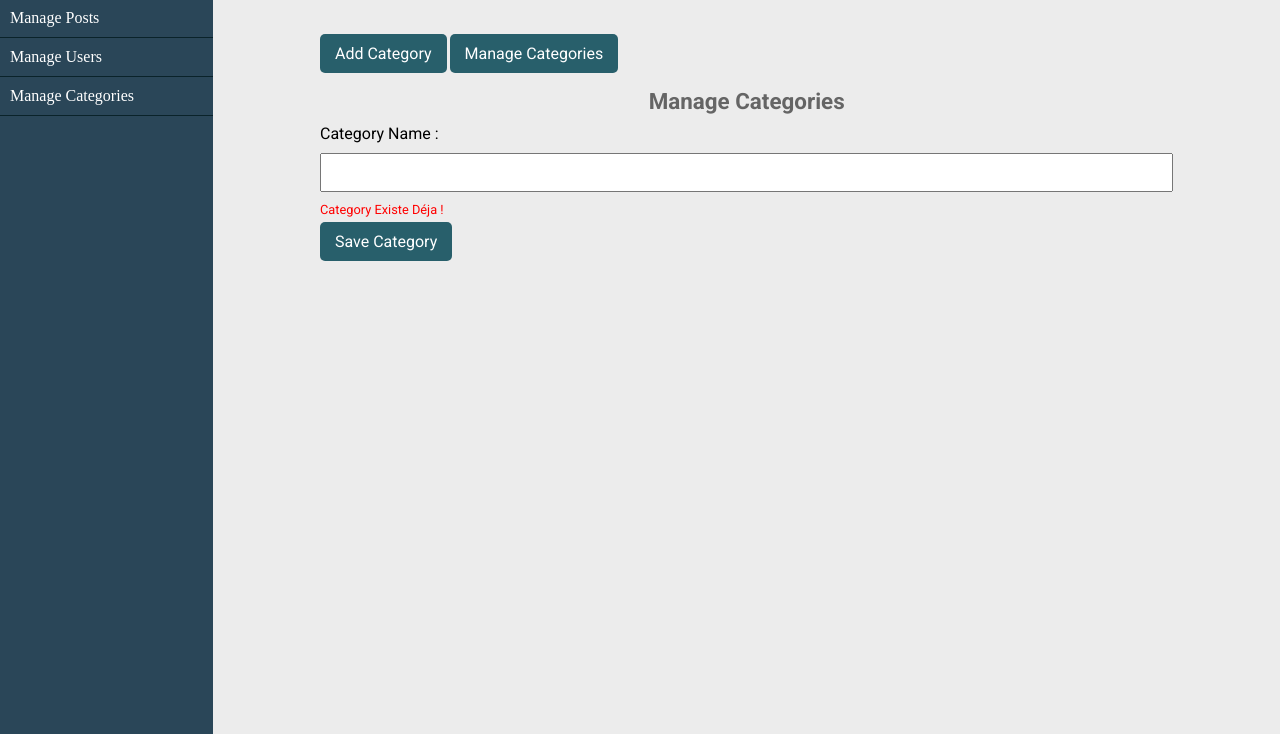
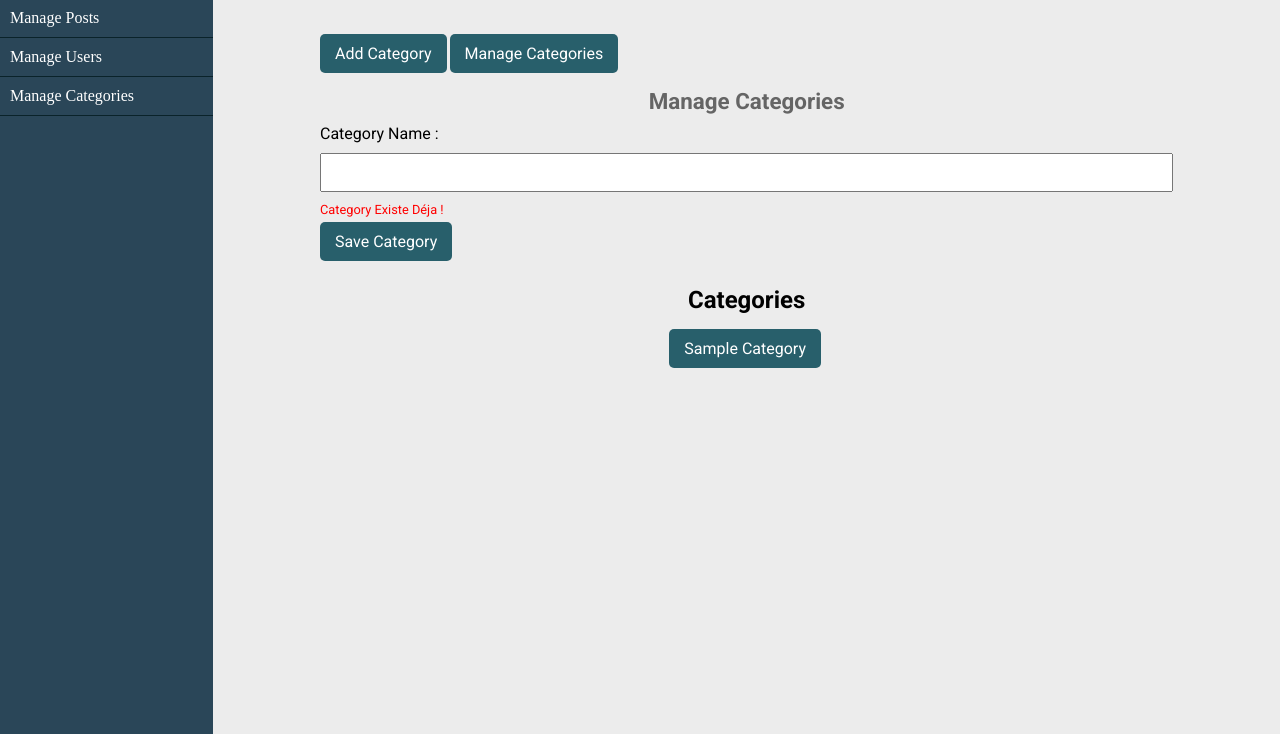
Before and after one commit to wahil09/blog, a PHP site: page /admin/categories_manager/new_category.php in a window 1280 px wide. Shown: the part 66-800 px from the top of the page. Run offline with PHP 8.4, Linux system fonts and the light colour scheme; the visitor is signed in with stand-in values (Sample User, id 1); tables that the repository leaves empty or names only in its code hold one stand-in row (values such as "Sample post").

Commit message:
btn delete user / afficher toutes les categories sur la page new_category

```diff
--- a/admin/assets/css/style.css
+++ b/admin/assets/css/style.css
@@ -235,8 +235,19 @@ a {
     margin: 10px 0;
     outline: none;
 }
+
 .content .container-panel .box-content-panel .content-panel .new-category-form .btn-panel {
     float: none;
+}
+
+.content .container-panel .box-content-panel .content-panel .categories-box {
+    text-align: center;
+    margin: 20px 0;
+}
+
+.content .container-panel .box-content-panel .content-panel .categories-box ul {
+    justify-content: center;
+    margin: 10px 0;
 }
 
 /* ---- End Style new-category-form ---- */
--- a/admin/categories_manager/manage_categories.php
+++ b/admin/categories_manager/manage_categories.php
@@ -51,7 +51,7 @@
                                 <?php for($i=0; isset($categories[$i]); $i++) :?>
                                     <tr>
                                         <td><?= $categories[$i]['id'] ?></td>
-                                        <td><?= $categories[$i]['categoryName'] ?></td>
+                                        <td><?= htmlspecialchars($categories[$i]['categoryName']) ?></td>
                                         <td class="action-content">
                                         <ul class="flex-r">
                                             <li><a href="" class="first-action">edit</a></li>
--- a/admin/categories_manager/new_category.php
+++ b/admin/categories_manager/new_category.php
@@ -75,6 +75,25 @@
                         ?>
                         <input type="submit" value="Save Category" class="btn-panel">
                     </form>
+
+                    <div class="categories-box">
+                        <h2>Categories</h2>
+                        <ul class="flex-r">
+                            <?php
+                            $categories = $categoriesModel->getCategories();
+                            if(!empty($categories)) :?>
+                                <?php for($i=0; isset($categories[$i]); $i++) :?>
+                                    <li>
+                                            <a class='btn-panel' href='<?php echo $BlogPathLien ?>admin/posts_categories.php?id=<?php echo $categories[$i]['id'] ?>'>
+                                                <span><?php echo htmlspecialchars($categories[$i]['categoryName'])?></span>
+                                        </a>
+                                    </li>
+                                <?php endfor ?>
+                            <?php else :?>
+                                <p>aucune categorie existe !</p>
+                            <?php endif ?>
+                        </ul>
+                    </div>
                 </div>
             </section>
         </main>
--- a/admin/posts_manager/manage_posts.php
+++ b/admin/posts_manager/manage_posts.php
@@ -53,8 +53,8 @@
                                 <?php for($i=0; isset($posts[$i]); $i++) :?>
                                     <tr>
                                         <td><?= $posts[$i]['id'] ?></td>
-                                        <td class="post-title"><?= $posts[$i]['postTitle'] ?></td>
-                                        <td><?= $posts[$i]['postAuthor'] ?></td>
+                                        <td class="post-title"><?= htmlspecialchars($posts[$i]['postTitle']) ?></td>
+                                        <td><?= htmlspecialchars($posts[$i]['postAuthor']) ?></td>
                                         <td class="action-content">
                                         <ul class="flex-r">
                                             <li><a href="" class="first-action">edit</a></li>
@@ -76,6 +76,7 @@
     <?php
         // On ferme la connexion
         $categoriesModel->closeConnection();
+        $postsModel->closeConnection();
     ?>
 </body>
 </html>
```
Also changed, not shown: admin/users_manager/manage_users.php (+5 -5 lines).
